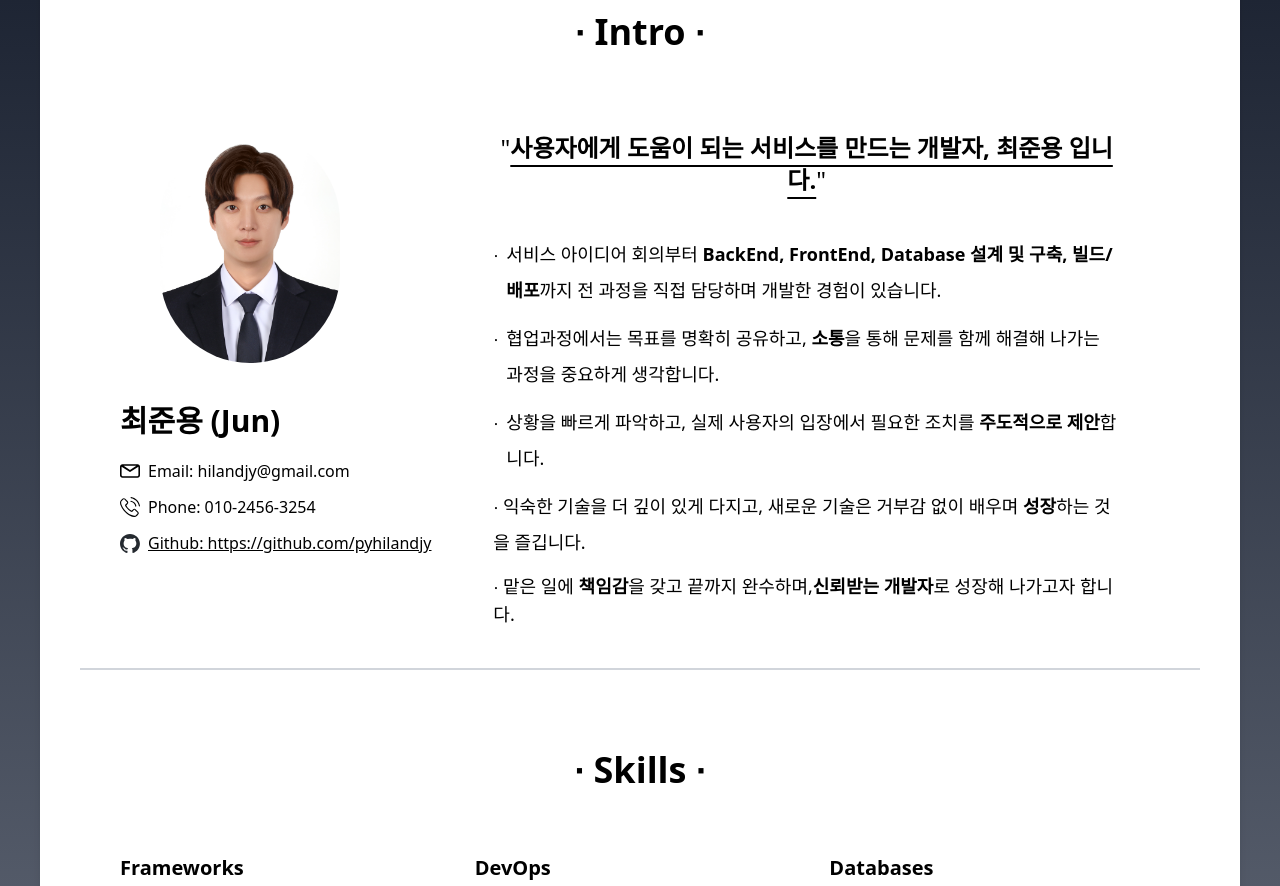
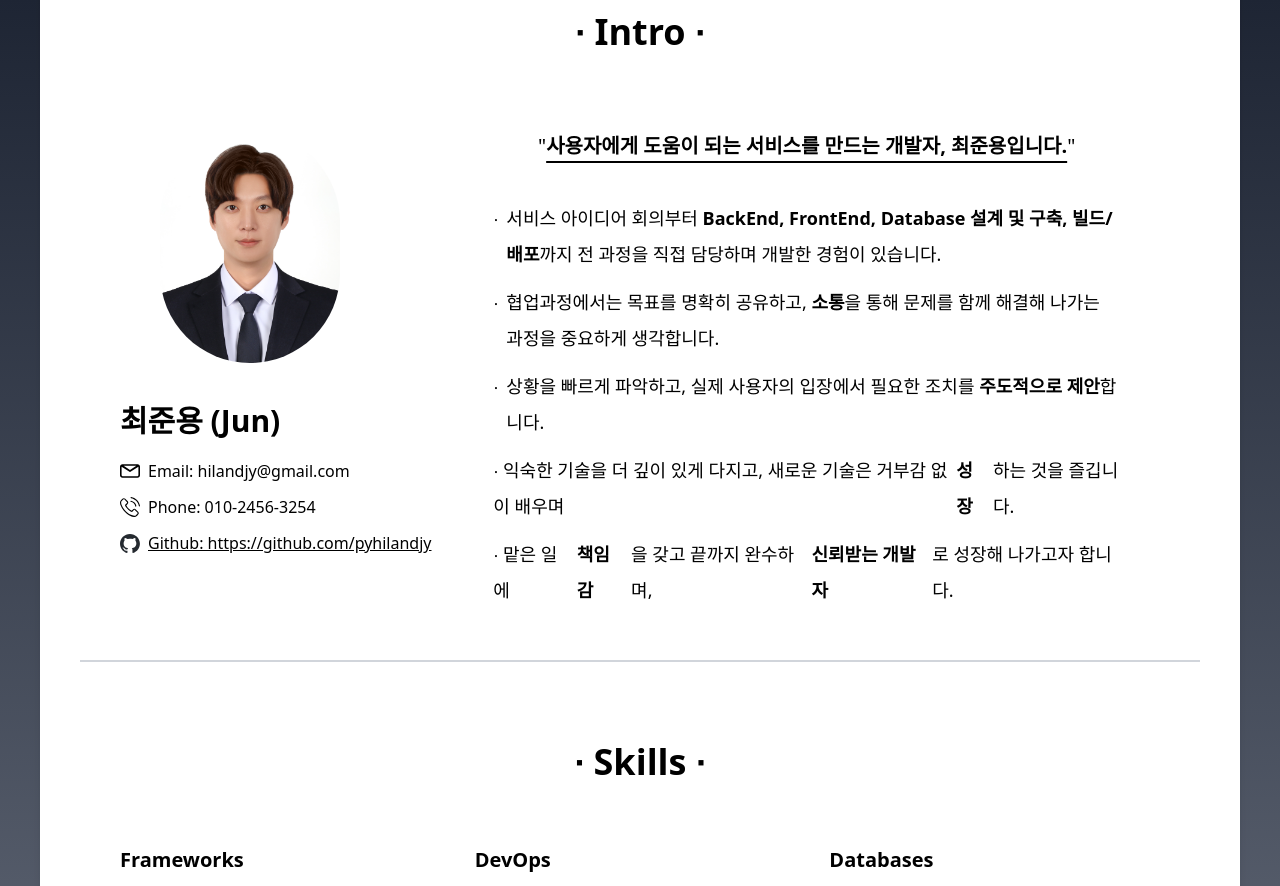
Before and after one commit to pyhilandjy/portfolio, a Next.js app: page / in a window 1280 px wide. Shown: the part 1020-1906 px from the top of the page. Built offline with nearby package versions, Linux system fonts and the light colour scheme.

Commit message:
Update AboutMe.tsx

```diff
--- a/components/AboutMe.tsx
+++ b/components/AboutMe.tsx
@@ -58,10 +58,10 @@ const AboutMe: React.FC = () => {
             </p>
           </div>
           <div className="w-full md:w-2/3">
-            <p className="text-2xl mb-10 mr-20 text-center">
+            <p className="text-xl mb-10 mr-20 text-center">
               {'"'}
               <strong className="font-bold underline underline-offset-8">
-                사용자에게 도움이 되는 서비스를 만드는 개발자, 최준용 입니다.
+                사용자에게 도움이 되는 서비스를 만드는 개발자, 최준용입니다.
               </strong>
               {'"'}
             </p>
@@ -91,12 +91,12 @@ const AboutMe: React.FC = () => {
                 <strong className="font-bold">주도적으로 제안</strong>합니다.
               </span>
             </p>
-            <p className="text-lg mb-3 mr-20 text-left leading-loose">
+            <p className="text-lg mb-3 mr-20 text-left leading-loose flex gap-2">
               ∙ 익숙한 기술을 더 깊이 있게 다지고, 새로운 기술은 거부감 없이
               배우며 <strong className="font-bold">성장</strong>하는 것을
               즐깁니다.
             </p>
-            <p className="text-lg mb-0 mr-20 text-left">
+            <p className="text-lg mb-3 mr-20 text-left leading-loose flex gap-2">
               ∙ 맡은 일에 <strong className="font-bold">책임감</strong>을 갖고
               끝까지 완수하며,
               <strong className="font-bold">신뢰받는 개발자</strong>로 성장해
```
